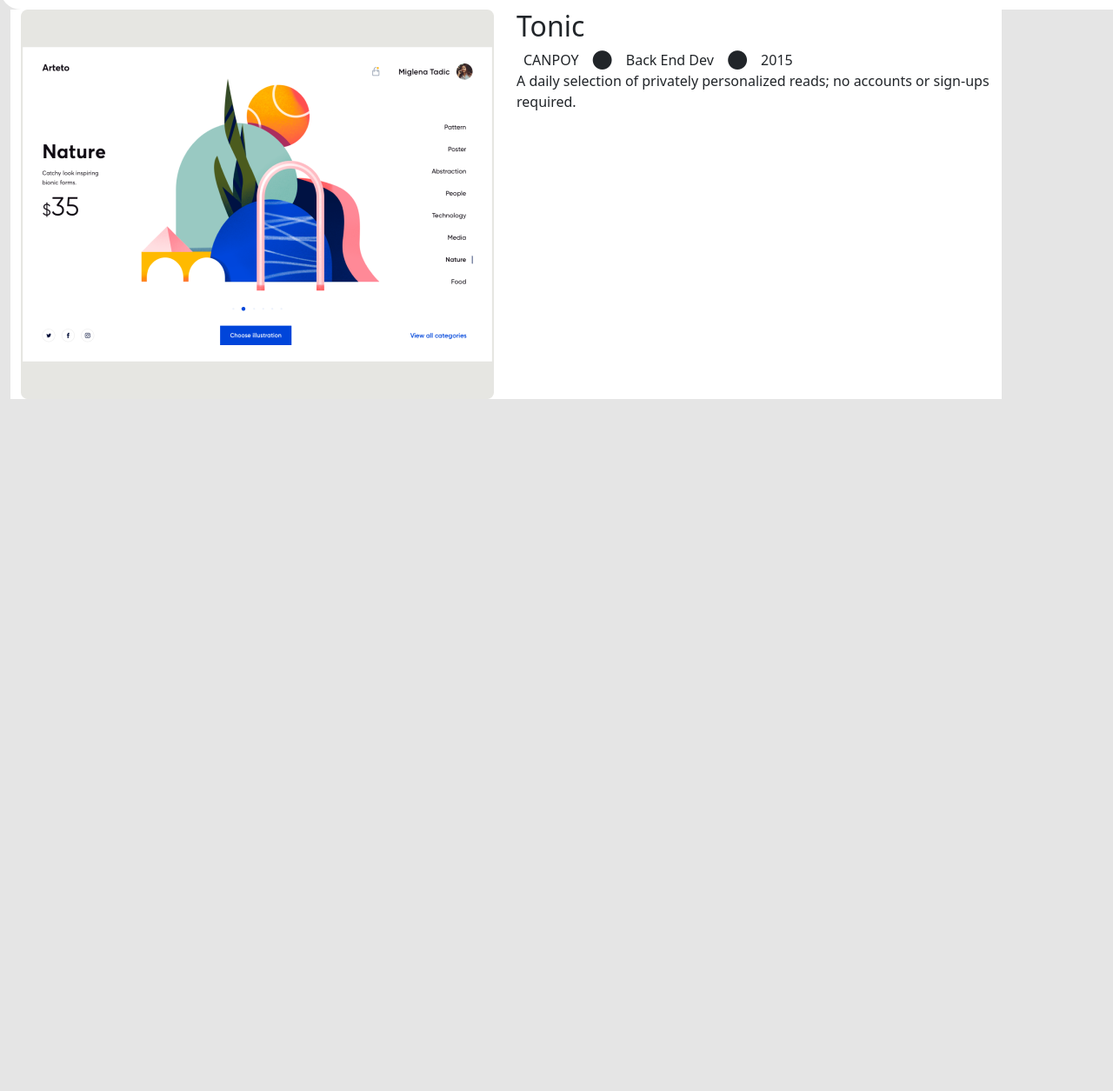
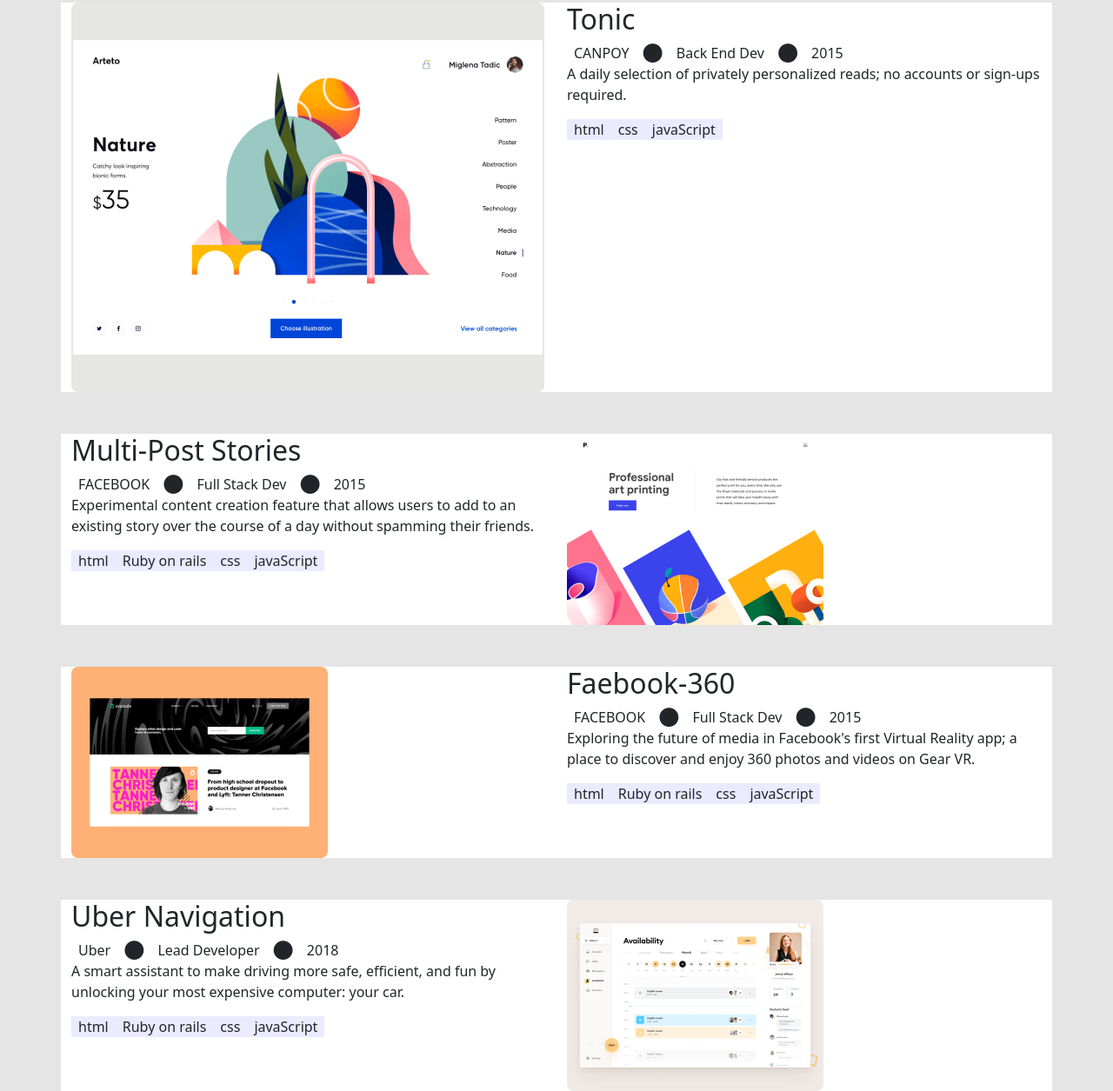
Before and after one commit to shakerAbuDrais/BootStrap-Project, a plain HTML site: page index.html in a window 1280 px wide. Shown: the part 876-2131 px from the top of the page at 87% size. Before the commit the page ends 1335 px from the top, so only its background shows below. Drawn offline with nearby package versions, Linux system fonts and the light colour scheme.

Commit message:
All-cards-integrated

```diff
--- a/assets/style.css
+++ b/assets/style.css
@@ -1,11 +1,14 @@
 body {
     background-color: #e5e5e5;
-    margin: 0;
-    padding: 0;
 }
-.container {
+
+.c-nav {
+  background-color: white;
+  position: fixed;
+}
+
+.container-md {
     background-color: white;
-    margin: 0;
 }
 .header {
   background-image: url(./images/desktop/desktopHeader.png);
@@ -16,3 +19,15 @@ body {
   border-bottom-left-radius: 24px;
   background-color: white;
 }
+
+section .portfolio {
+  justify-content: center;
+}
+
+.work-cards {
+  justify-content: center;
+}
+
+.lang-list {
+ background-color: #ebebff;
+}
--- /dev/null
+++ b/bootstrap.scss
@@ -0,0 +1 @@
+@import "../node_modules/bootstrap/scss/bootstrap";
--- a/index.html
+++ b/index.html
@@ -1,27 +1,25 @@
 <!doctype html>
 <html lang="en">
+
 <head>
   <!-- Required meta tags -->
   <meta charset="utf-8">
   <meta name="viewport" content="width=device-width, initial-scale=1">
 
   <!-- Bootstrap CSS -->
-    <link href="https://cdn.jsdelivr.net/npm/bootstrap@5.0.2/dist/css/bootstrap.min.css" rel="stylesheet" integrity="sha384-EVSTQN3/azprG1Anm3QDgpJLIm9Nao0Yz1ztcQTwFspd3yD65VohhpuuCOmLASjC" crossorigin="anonymous">
+  <link href="https://cdn.jsdelivr.net/npm/bootstrap@5.0.2/dist/css/bootstrap.min.css" rel="stylesheet"
+    integrity="sha384-EVSTQN3/azprG1Anm3QDgpJLIm9Nao0Yz1ztcQTwFspd3yD65VohhpuuCOmLASjC" crossorigin="anonymous">
   <link rel="stylesheet" href="./assets/style.css">
   <title>Bootstrap Project</title>
 </head>
+
 <body>
-    <div class="container-fluid">
+
+  <div class="c-nav container-fluid">
     <nav class="navbar navbar-expand-xl navbar-light">
       <a href="#" class="navbrar-brand">My Logo</a>
-            <button class="navbar-toggler"
-            type="button"
-            data-bs-toggle="collapse"
-            data-bs-toggle="#"
-            aria-controls="#"
-            aria-expanded="false"
-            aria-label="toggle navigation"
-            >
+      <button class="navbar-toggler" type="button" data-bs-toggle="collapse" data-bs-toggle="#" aria-controls="#"
+        aria-expanded="false" aria-label="toggle navigation">
         <span class="navbar-toggler-icon"></span>
       </button>
       <div class="collapse navbar-collapse" id="#">
@@ -39,23 +37,37 @@
       </div>
     </nav>
   </div>
+
   <section class="container-fluid header">
+
     <div class="container-md">
-      <h1>I’m Alexandra <br> Glad to see you!</h1>
-      <p>I’m a software developer! I can help you build a product , feature or website Look through some of my work and experience! If you like what you see and have a project you need coded, don’t hestiate to contact me.</p>
+      <h1>I'm Alexandra <br> Glad to see you!</h1>
+
+      <p>I'm a software developer! I can help you build a product ,
+        feature or website Look through some of my work and experience!
+        If you like what you see and have a project you need coded, don't hestiate to contact me.</p>
+
       <p>LET'S CONNECT</p>
+
       <ul class="navbar-nav list-group list-group-horizontal">
-        <li class="social list-group-item" style="border:none;" ><a class="nav-link" href="" ><img src="assets/images/Linkedinicon.png" alt=""></a></li>
-        <li class="social list-group-item" style="border:none;" ><a class="nav-link" href="" ><img src="assets/images/twitter.png" alt=""></a></li>
-        <li class="social list-group-item" style="border:none;" ><a class="nav-link" href="" ><img src="assets/images/Vector.png" alt=""></a></li>
-        <li class="social list-group-item" style="border:none;" ><a class="nav-link" href="" ><img src="assets/images/Vector2.png" alt=""></a></li>
-        <li class="social list-group-item" style="border:none;" ><a class="nav-link" href="" ><img src="assets/images/Vector3.png" alt=""></a></li>
+        <li class="social list-group-item" style="border:none;"><a class="nav-link" href=""><img
+              src="assets/images/Linkedinicon.png" alt=""></a></li>
+        <li class="social list-group-item" style="border:none;"><a class="nav-link" href=""><img
+              src="assets/images/twitter.png" alt=""></a></li>
+        <li class="social list-group-item" style="border:none;"><a class="nav-link" href=""><img
+              src="assets/images/Vector.png" alt=""></a></li>
+        <li class="social list-group-item" style="border:none;"><a class="nav-link" href=""><img
+              src="assets/images/Vector2.png" alt=""></a></li>
+        <li class="social list-group-item" style="border:none;"><a class="nav-link" href=""><img
+              src="assets/images/Vector3.png" alt=""></a></li>
       </ul>
     </div>
+
   </section>
-    <section class="container-fluid">
-      <div class="container">
-        <div class="row">
+
+  <section class="container-fluid portfolio">
+    <div class="container-md work-cards">
+      <div class="row mt-5">
         <div class="col-md">
           <img src="./assets/images/desktop1.png" alt="Tonic">
         </div>
@@ -69,20 +81,120 @@
             <li class="px-2">2015</li>
           </ul>
           <P>A daily selection of privately personalized reads; no accounts or sign-ups required.</P>
+
+          <div>
+            <ul class="navbar-nav list-group-horizontal">
+              <li class="lang-list px-2">html</li>
+              <li class="lang-list px-2">css</li>
+              <li class="lang-list px-2">javaScript</li>
+            </ul>
           </div>
         </div>
       </div>
+    </div>
+
+    <div class="container-md work-cards">
+      <div class="row mt-5">
+        <div class="col-md">
+          <h2>Multi-Post Stories</h2>
+          <ul class="navbar-nav list-group-horizontal">
+            <li class="px-2">FACEBOOK</li>
+            <li class="px-2">⬤</li>
+            <li class="px-2">Full Stack Dev</li>
+            <li class="px-2">⬤</li>
+            <li class="px-2">2015</li>
+          </ul>
+          <P>Experimental content creation feature that allows users to add to an existing story over the course of a
+            day without spamming their friends.</P>
+
+          <div>
+            <ul class="navbar-nav list-group-horizontal">
+              <li class="px-2 lang-list">html</li>
+              <li class="px-2 lang-list">Ruby on rails</li>
+              <li class="px-2 lang-list">css</li>
+              <li class="px-2 lang-list">javaScript</li>
+            </ul>
+          </div>
+        </div>
+        <div class="col-md">
+          <img src="./assets/images/Snapshoot3.png" alt="Professional-art">
+        </div>
+      </div>
+    </div>
+
+    <div class="container-md work-cards">
+      <div class="row mt-5">
+        <div class="col-md">
+          <img src="./assets/images/Snapshoot_Portfolio.png" alt="Facebook-360">
+        </div>
+        <div class="col-md">
+          <h2>Faebook-360</h2>
+          <ul class="navbar-nav list-group-horizontal">
+            <li class="px-2">FACEBOOK</li>
+            <li class="px-2">⬤</li>
+            <li class="px-2">Full Stack Dev</li>
+            <li class="px-2">⬤</li>
+            <li class="px-2">2015</li>
+          </ul>
+          <P>Exploring the future of media in Facebook's first Virtual Reality app; a place to discover and enjoy 360
+            photos and videos on Gear VR.</P>
+
+          <div>
+            <ul class="navbar-nav list-group-horizontal">
+              <li class="px-2 lang-list">html</li>
+              <li class="px-2 lang-list">Ruby on rails</li>
+              <li class="px-2 lang-list">css</li>
+              <li class="px-2 lang-list">javaScript</li>
+            </ul>
+          </div>
+        </div>
+      </div>
+    </div>
+
+    <div class="container-md work-cards">
+      <div class="row mt-5">
+        <div class="col-md">
+          <h2>Uber Navigation</h2>
+          <ul class="navbar-nav list-group-horizontal">
+            <li class="px-2">Uber</li>
+            <li class="px-2">⬤</li>
+            <li class="px-2">Lead Developer</li>
+            <li class="px-2">⬤</li>
+            <li class="px-2">2018</li>
+          </ul>
+          <P>A smart assistant to make driving more safe, efficient, and fun by unlocking your most expensive computer:
+            your car.</P>
+
+          <div>
+            <ul class="navbar-nav list-group-horizontal">
+              <li class="px-2 lang-list">html</li>
+              <li class="px-2 lang-list">Ruby on rails</li>
+              <li class="px-2 lang-list">css</li>
+              <li class="px-2 lang-list">javaScript</li>
+            </ul>
+          </div>
+        </div>
+        <div class="col-md">
+          <img src="./assets/images/Snapshoot1.png" alt="Tonic">
+        </div>
+      </div>
+    </div>
+
   </section>
 
   <!-- Optional JavaScript; choose one of the two! -->
 
   <!-- Option 1: Bootstrap Bundle with Popper -->
-    <script src="https://cdn.jsdelivr.net/npm/bootstrap@5.0.2/dist/js/bootstrap.bundle.min.js" integrity="sha384-MrcW6ZMFYlzcLA8Nl+NtUVF0sA7MsXsP1UyJoMp4YLEuNSfAP+JcXn/tWtIaxVXM" crossorigin="anonymous"></script>
+  <script src="https://cdn.jsdelivr.net/npm/bootstrap@5.0.2/dist/js/bootstrap.bundle.min.js"
+    integrity="sha384-MrcW6ZMFYlzcLA8Nl+NtUVF0sA7MsXsP1UyJoMp4YLEuNSfAP+JcXn/tWtIaxVXM"
+    crossorigin="anonymous"></script>
 
   <!-- Option 2: Separate Popper and Bootstrap JS -->
   <!--
     <script src="https://cdn.jsdelivr.net/npm/@popperjs/core@2.9.2/dist/umd/popper.min.js" integrity="sha384-IQsoLXl5PILFhosVNubq5LC7Qb9DXgDA9i+tQ8Zj3iwWAwPtgFTxbJ8NT4GN1R8p" crossorigin="anonymous"></script>
     <script src="https://cdn.jsdelivr.net/npm/bootstrap@5.0.2/dist/js/bootstrap.min.js" integrity="sha384-cVKIPhGWiC2Al4u+LWgxfKTRIcfu0JTxR+EQDz/bgldoEyl4H0zUF0QKbrJ0EcQF" crossorigin="anonymous"></script>
     -->
+
 </body>
+
 </html>
```
Lines whose indentation alone changed are shown as unchanged.
